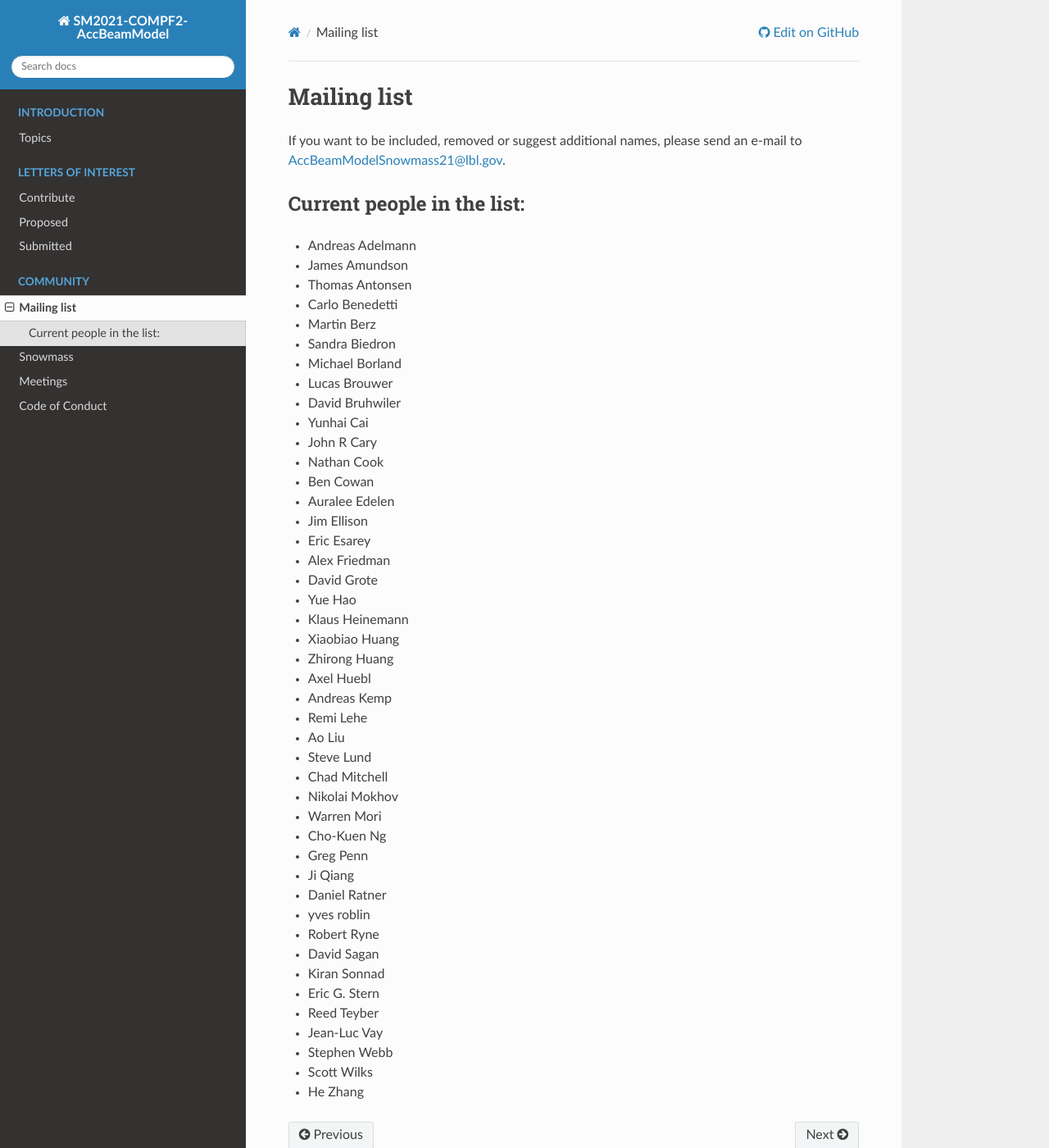
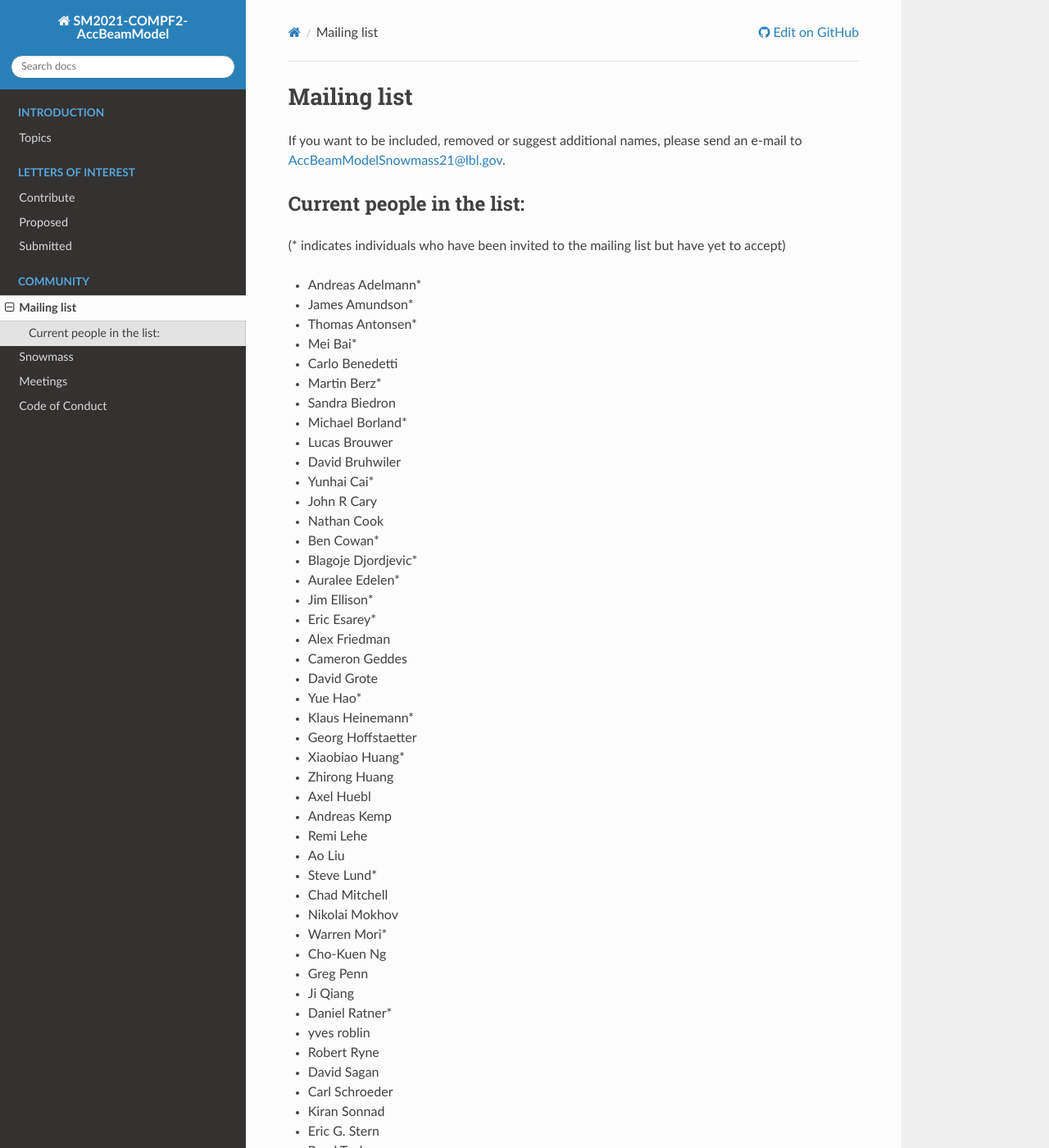
Before and after one commit to snowmass-compf2-accbeammodel/snowmass-compf2-accbeammodel.github.io, a Sphinx documentation site: the page built from docs/source/community/contact.rst, in a window 1280 px wide and 1400 px high. Shown: the whole window at 82% size. Built offline with Sphinx 7.4.7 and the Read the Docs theme 2.0.0, drawn with Linux system fonts in a browser that asks for light colours; some of the changed text lies outside the part shown.

Commit message:
Updated the mailing list.

```diff
--- a/docs/source/community/contact.rst
+++ b/docs/source/community/contact.rst
@@ -7,48 +7,56 @@ If you want to be included, removed or suggest additional names, please send an
 
 Current people in the list:
 ---------------------------
+(* indicates individuals who have been invited to the mailing list but have yet to accept)
 
-* Andreas Adelmann
-* James Amundson
-* Thomas Antonsen
+* Andreas Adelmann*
+* James Amundson*
+* Thomas Antonsen*
+* Mei Bai*
 * Carlo Benedetti
-* Martin Berz
+* Martin Berz*
 * Sandra Biedron
-* Michael Borland
+* Michael Borland*
 * Lucas Brouwer
 * David Bruhwiler
-* Yunhai Cai
+* Yunhai Cai*
 * John R Cary
 * Nathan Cook
-* Ben Cowan
-* Auralee Edelen
-* Jim Ellison
-* Eric Esarey
+* Ben Cowan*
+* Blagoje Djordjevic*
+* Auralee Edelen*
+* Jim Ellison*
+* Eric Esarey*
 * Alex Friedman
+* Cameron Geddes
 * David Grote
-* Yue Hao
-* Klaus Heinemann
-* Xiaobiao Huang
+* Yue Hao*
+* Klaus Heinemann*
+* Georg Hoffstaetter
+* Xiaobiao Huang*
 * Zhirong Huang
 * Axel Huebl
 * Andreas Kemp
 * Remi Lehe
 * Ao Liu
-* Steve Lund
+* Steve Lund*
 * Chad Mitchell
 * Nikolai Mokhov
-* Warren Mori
+* Warren Mori*
 * Cho-Kuen Ng
 * Greg Penn
 * Ji Qiang
-* Daniel Ratner
+* Daniel Ratner*
 * yves roblin
 * Robert Ryne
 * David Sagan
+* Carl Schroeder
 * Kiran Sonnad
 * Eric G. Stern
 * Reed Teyber
+* Maxence Thevenet
 * Jean-Luc Vay
+* Robert Warnock*
 * Stephen Webb
-* Scott Wilks
+* Scott Wilks*
 * He Zhang
```
